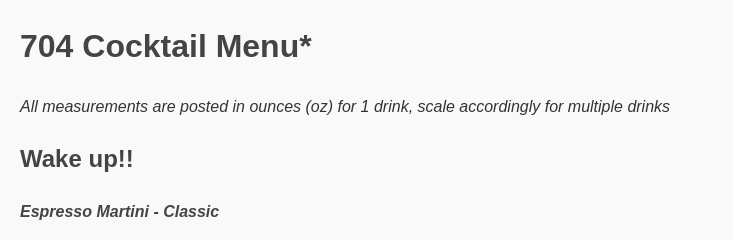
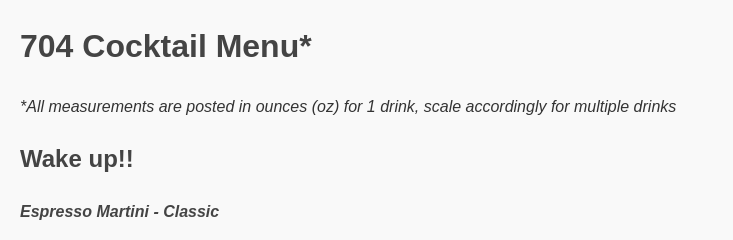
Before and after one commit to svm693/Cocktail-Repo, a plain HTML site: page index.html in a window 1280 px wide. Shown: the top 240 px of the page, 0-733 px from the left. Drawn offline with Linux system fonts and the light colour scheme.

Commit message:
Update index.html

```diff
--- a/index.html
+++ b/index.html
@@ -26,7 +26,7 @@
 </head>
 <body>
     <h1>704 Cocktail Menu*</h1>
-    <p><em>All measurements are posted in ounces (oz) for 1 drink, scale accordingly for multiple drinks</em></p>
+    <p><em>*All measurements are posted in ounces (oz) for 1 drink, scale accordingly for multiple drinks</em></p>
 
     <h2>Wake up!!</h2>
     <h4><em>Espresso Martini - Classic</em></h4>
```
